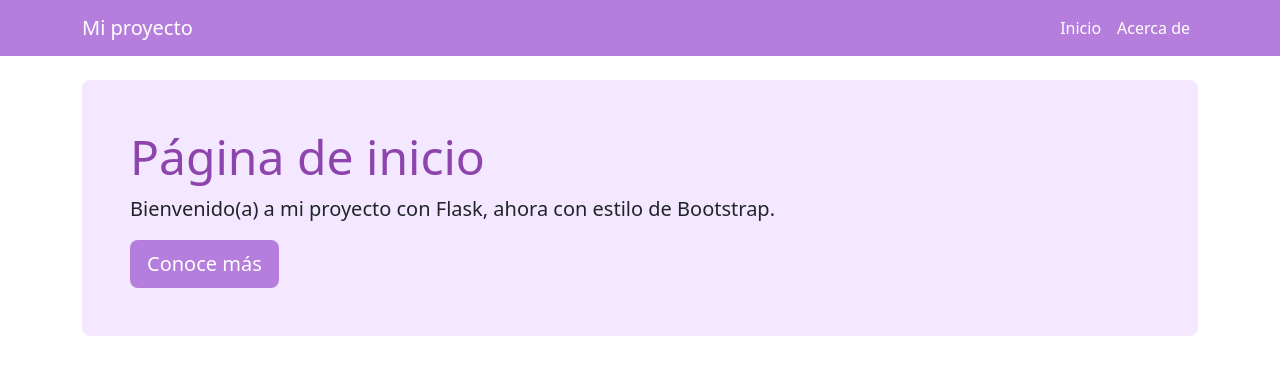
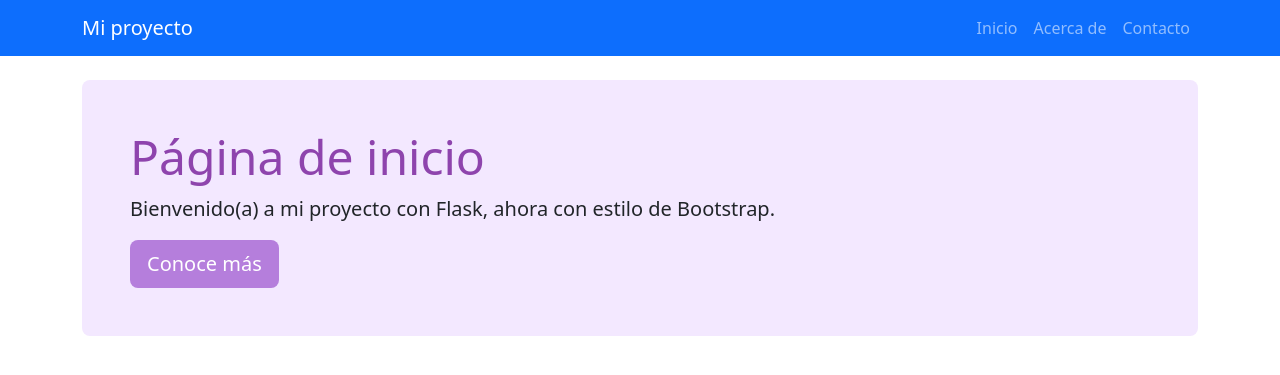
Before and after one commit to yulsv888-collab/Yulsv--1, a Flask app: page / in a window 1280 px wide. Shown: the top 375 px of the page. Run offline with Flask 3, Linux system fonts and the light colour scheme; some libraries are stand-ins or nearby versions.

Commit message:
Agrega formulario de contacto

```diff
--- a/app.py
+++ b/app.py
@@ -1,9 +1,11 @@
 import os
 from dotenv import load_dotenv
 
-from flask import Flask, render_template
+from flask import Flask, flash, redirect, render_template, url_for
 from flask_bootstrap import Bootstrap5
 from flask_sqlalchemy import SQLAlchemy
+
+from forms import ContactoForm
 
 load_dotenv()
 
@@ -29,5 +31,22 @@ def about():
     )
 
 
+@app.route("/contacto", methods=["GET", "POST"])
+def contacto():
+    form = ContactoForm()
+
+    if form.validate_on_submit():
+        flash(
+            f"¡Gracias, {form.nombre.data}! Recibimos tus datos.",
+            "success"
+        )
+        return redirect(url_for("contacto"))
+
+    return render_template(
+        "contacto.html",
+        form=form
+    )
+
+
 if __name__ == "__main__":
     app.run(debug=True)
--- a/templates/base.html
+++ b/templates/base.html
@@ -7,28 +7,37 @@
 
     {{ bootstrap.load_css() }}
 </head>
+
 <body>
 
-<nav class="navbar navbar-expand-lg" style="background-color: #b57edc;">
+<nav class="navbar navbar-expand-lg bg-primary" data-bs-theme="dark">
     <div class="container">
-        <a class="navbar-brand text-white" href="{{ url_for('index') }}">
+
+        <a class="navbar-brand" href="{{ url_for('index') }}">
             Mi proyecto
         </a>
 
         <div class="navbar-nav">
-            <a class="nav-link text-white" href="{{ url_for('index') }}">
-                Inicio
-            </a>
+            <a class="nav-link" href="{{ url_for('index') }}">Inicio</a>
+            <a class="nav-link" href="{{ url_for('about') }}">Acerca de</a>
+            <a class="nav-link" href="{{ url_for('contacto') }}">Contacto</a>
+        </div>
 
-            <a class="nav-link text-white" href="{{ url_for('about') }}">
-                Acerca de
-            </a>
-        </div>
     </div>
 </nav>
 
 <main class="container py-4">
+
+    {% with mensajes = get_flashed_messages(with_categories=true) %}
+        {% for categoria, mensaje in mensajes %}
+            <div class="alert alert-{{ categoria }}">
+                {{ mensaje }}
+            </div>
+        {% endfor %}
+    {% endwith %}
+
     {% block content %}{% endblock %}
+
 </main>
 
 {{ bootstrap.load_js() }}
```
Also changed, not shown: templates/contacto.html (added, +12 -0 lines).
